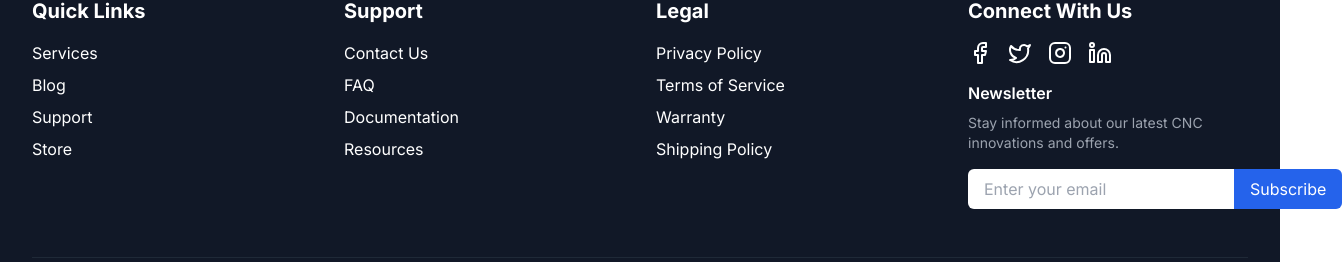
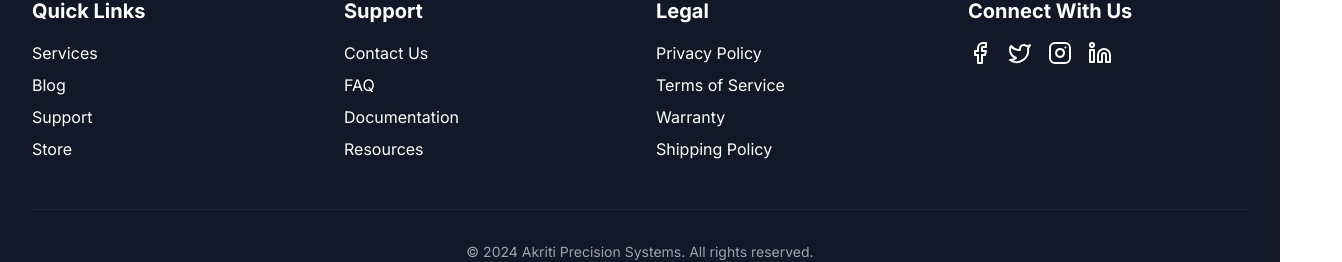
Before and after one commit to Akriti-Pricision-Sytems/akriti_frontend, a Next.js app: page / in a window 1280 px wide. Shown: the part 892-1154 px from the top of the page, 1342 px wide, since content can reach past the window. Built offline with nearby package versions, Linux system fonts and the light colour scheme.

Commit message:
updated animation

```diff
--- a/app/page.tsx
+++ b/app/page.tsx
@@ -36,11 +36,11 @@ export default function Home() {
                 description: "High-end industrial CNC solutions",
                 delay: 0.1,
                 animation: {
-                  initial: { scale: 0, opacity: 0 },
-                  animate: { scale: 1, opacity: 1 },
+                  initial: { y: 50, opacity: 0 },
+                  animate: { y: 0, opacity: 1 },
                   transition: { type: "spring", stiffness: 100 }
                 },
-                borderStyle: "before:absolute before:inset-0 before:border-2 before:border-blue-500/50 before:rounded-lg before:transition-all before:duration-300 hover:before:scale-95 hover:before:border-blue-600/70"
+                borderStyle: "before:absolute before:inset-0 before:border-2 before:border-blue-500/50 before:rounded-lg before:transition-all before:duration-300 hover:before:scale-95 hover:before:border-blue-600/70 hover:before:blur-sm hover:before:opacity-80"
               },
               {
                 href: "/products/majestic-series",
@@ -49,11 +49,11 @@ export default function Home() {
                 description: "Large format CNC machines",
                 delay: 0.2,
                 animation: {
-                  initial: { x: -50, opacity: 0 },
-                  animate: { x: 0, opacity: 1 },
+                  initial: { y: 50, opacity: 0 },
+                  animate: { y: 0, opacity: 1 },
                   transition: { type: "spring", stiffness: 100 }
                 },
-                borderStyle: "before:absolute before:inset-0 before:border-2 before:border-blue-500/50 before:rounded-lg before:transition-all before:duration-300 hover:before:scale-95 hover:before:border-blue-600/70"
+                borderStyle: "before:absolute before:inset-0 before:border-2 before:border-blue-500/50 before:rounded-lg before:transition-all before:duration-300 hover:before:scale-95 hover:before:border-blue-600/70 hover:before:blur-sm hover:before:opacity-80"
               },
               {
                 href: "/products/pcb-precision-pro",
@@ -66,7 +66,7 @@ export default function Home() {
                   animate: { y: 0, opacity: 1 },
                   transition: { type: "spring", stiffness: 100 }
                 },
-                borderStyle: "before:absolute before:inset-0 before:border-2 before:border-blue-500/50 before:rounded-lg before:transition-all before:duration-300 hover:before:scale-95 hover:before:border-blue-600/70"
+                borderStyle: "before:absolute before:inset-0 before:border-2 before:border-blue-500/50 before:rounded-lg before:transition-all before:duration-300 hover:before:scale-95 hover:before:border-blue-600/70 hover:before:blur-sm hover:before:opacity-80"
               },
               {
                 href: "/products/special-purpose",
@@ -74,7 +74,12 @@ export default function Home() {
                 title: "Special Purpose",
                 description: "Specialized PCB manufacturing",
                 delay: 0.4,
-                borderStyle: "before:absolute before:inset-0 before:border-2 before:border-gray-700/50 before:rounded-lg before:transition-all before:duration-300 hover:before:scale-95 hover:before:border-gray-600/70"
+                animation: {
+                  initial: { y: 50, opacity: 0 },
+                  animate: { y: 0, opacity: 1 },
+                  transition: { type: "spring", stiffness: 100 }
+                },
+                borderStyle: "before:absolute before:inset-0 before:border-2 before:border-[oklch(0.609_0.126_221.723)] before:rounded-lg before:transition-all before:duration-300 hover:before:scale-95 hover:before:border-[oklch(0.609_0.126_221.723)] hover:before:blur-sm hover:before:opacity-80"
               },
               {
                 href: "/products/engineering-composites",
@@ -82,7 +87,12 @@ export default function Home() {
                 title: "Engineering Composits",
                 description: "Custom CNC solutions",
                 delay: 0.5,
-                borderStyle: "before:absolute before:inset-0 before:border-2 before:border-gray-700/50 before:rounded-lg before:transition-all before:duration-300 hover:before:scale-95 hover:before:border-gray-600/70"
+                animation: {
+                  initial: { y: 50, opacity: 0 },
+                  animate: { y: 0, opacity: 1 },
+                  transition: { type: "spring", stiffness: 100 }
+                },
+                borderStyle: "before:absolute before:inset-0 before:border-2 before:border-oklch(0.41_0.159_10.272) before:rounded-lg before:transition-all before:duration-300 hover:before:scale-95 hover:before:border-oklch(0.41_0.159_10.272) hover:before:blur-sm hover:before:opacity-80"
               }
             ].map((product, index) => (
               <Link href={product.href} key={index}>
--- a/app/products/[category]/ProductCategoryClient.tsx
+++ b/app/products/[category]/ProductCategoryClient.tsx
@@ -19,7 +19,6 @@ const sizes = [
   'All sizes',
   '400x300mm',
   '600x400mm',
-  '800x500mm',
   '900x600mm',
   '1200x900mm',
   '1520x900mm'
--- a/components/Footer.tsx
+++ b/components/Footer.tsx
@@ -52,25 +52,7 @@ export default function Footer() {
                 <Linkedin className="h-6 w-6" />
               </Link>
             </div>
-            <div>
-              <h4 className="font-semibold mb-2">Newsletter</h4>
-              <p className="text-sm text-gray-400 mb-4">
-                Stay informed about our latest CNC innovations and offers.
-              </p>
-              <form className="flex">
-                <input
-                  type="email"
-                  placeholder="Enter your email"
-                  className="flex-1 px-4 py-2 rounded-l-md text-gray-900"
-                />
-                <button
-                  type="submit"
-                  className="bg-blue-600 px-4 py-2 rounded-r-md hover:bg-blue-700 transition-colors"
-                >
-                  Subscribe
-                </button>
-              </form>
-            </div>
+
           </div>
         </div>
 
```
